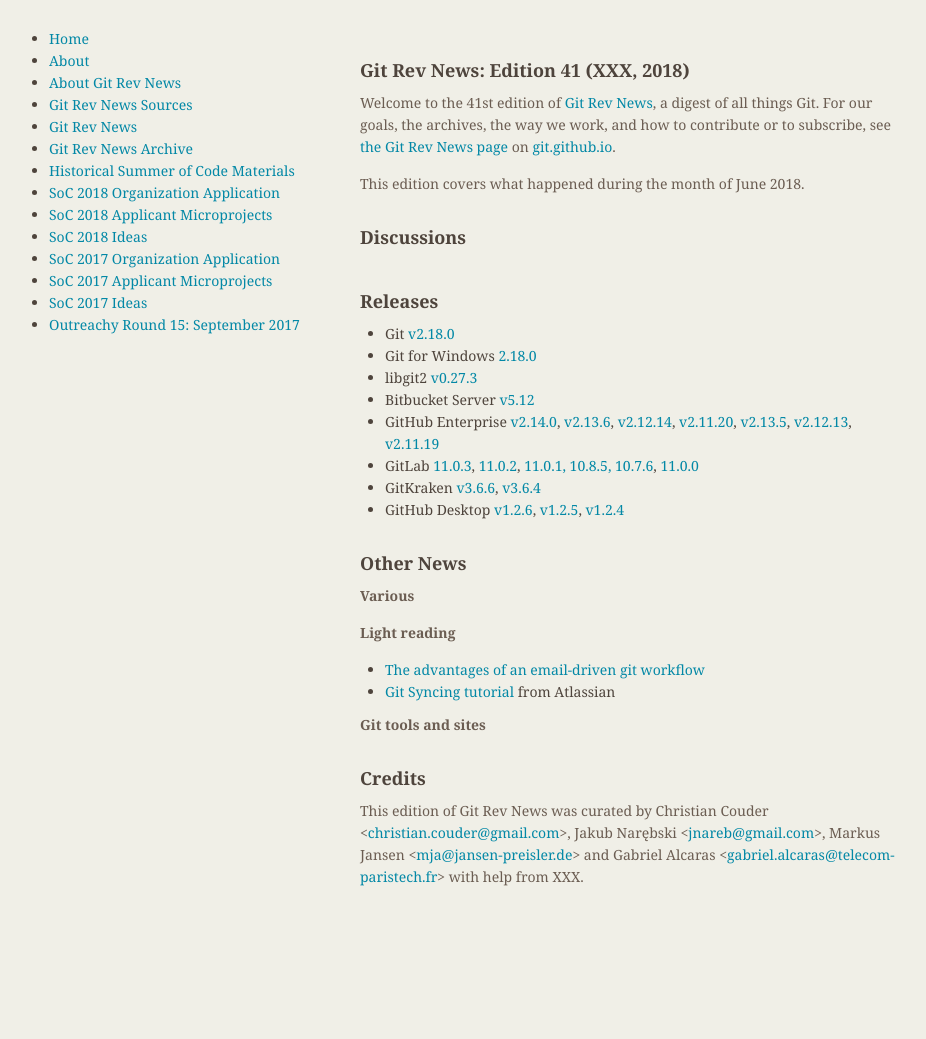
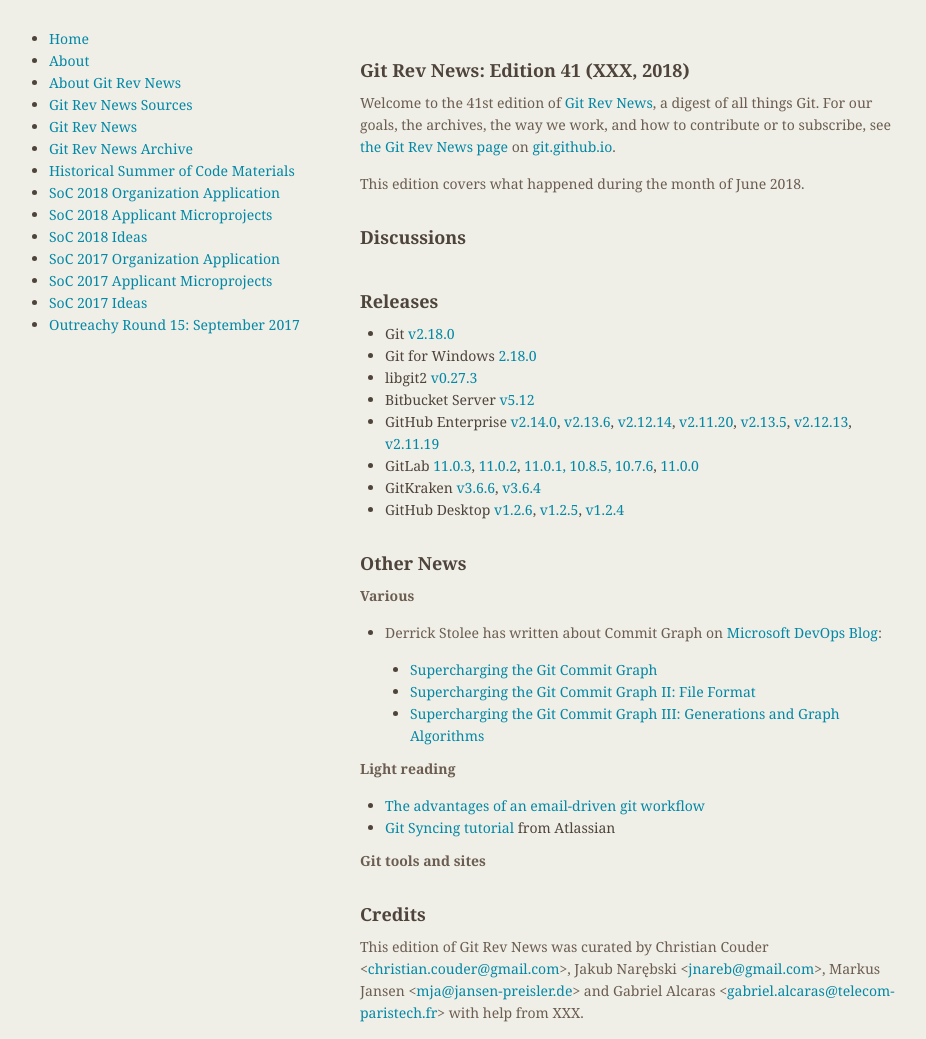
Before and after one commit to git/git.github.io, a Jekyll site: the page built from rev_news/drafts/edition-41.md, in a window 1280 px wide. Shown: the whole page, without its empty margins (174-1100 px from the left). Built offline with Jekyll 4.4.1, drawn with Linux system fonts in a browser that asks for light colours; before the commit the page ends 903 px from its top, so only the background shows below that.

Commit message:
rn-41: add Derrick Stolee's Commit Graph articles

```diff
--- a/rev_news/drafts/edition-41.md
+++ b/rev_news/drafts/edition-41.md
@@ -60,6 +60,11 @@
 
 __Various__
 
+* Derrick Stolee has written about Commit Graph on [Microsoft DevOps Blog](https://blogs.msdn.microsoft.com/devops/):
+
+  - [Supercharging the Git Commit Graph](https://blogs.msdn.microsoft.com/devops/2018/06/25/supercharging-the-git-commit-graph/)
+  - [Supercharging the Git Commit Graph II: File Format](https://blogs.msdn.microsoft.com/devops/2018/07/02/supercharging-the-git-commit-graph-ii-file-format/)
+  - [Supercharging the Git Commit Graph III: Generations and Graph Algorithms](https://blogs.msdn.microsoft.com/devops/2018/07/09/supercharging-the-git-commit-graph-iii-generations/)
 
 __Light reading__
 
```
